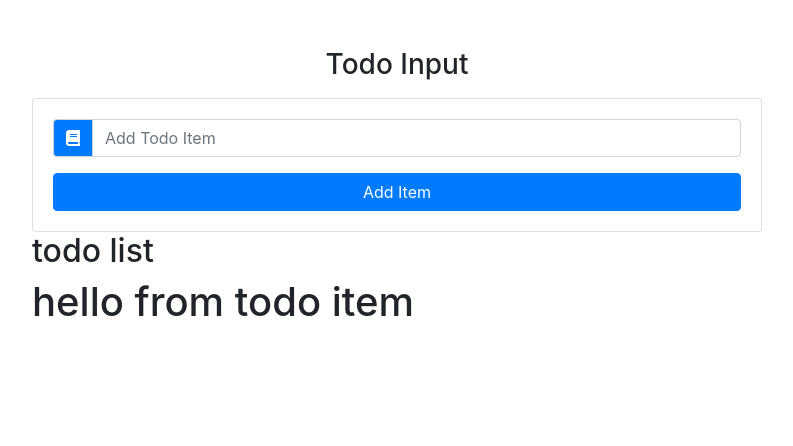
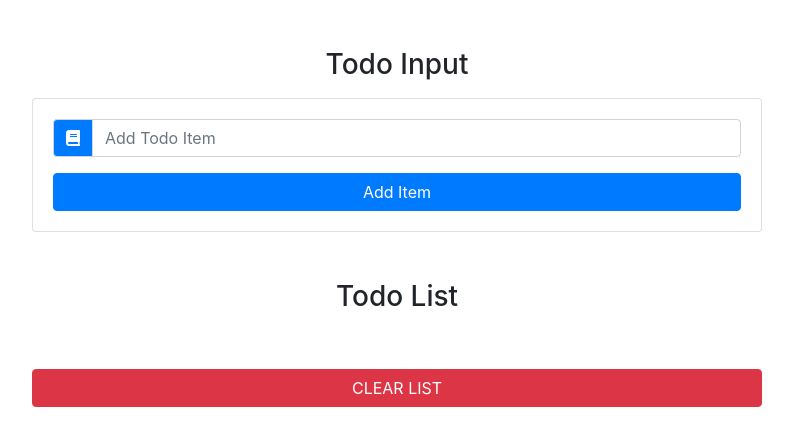
Before and after one commit to hgobir/todo-list-react, a React (Create React App) app: page / in a window 1280 px wide. Shown: the top 446 px of the page, without its empty margins (243-1036 px from the left). Built offline with nearby package versions, Linux system fonts and the light colour scheme; the HTML template or start-up script is replaced by a standard one.

Commit message:
added clear list

```diff
--- a/src/App.js
+++ b/src/App.js
@@ -9,18 +9,35 @@
 class App extends Component {
 
   state = {
-    items: [{ id: 1, title: 'wake up' }, { id: 2, title: 'make breakfast' }],
+    items: [],
     id:uuidv4(),
     item: '',
     editItem:false
   };
 
   handleChange = (e) => {
-    console.log('handle change');
+    this.setState({
+      item:e.target.value
+    });
+    // console.log('handle change');
   }
 
   handleSubmit = (e) => {
-    console.log('handle submit');
+    // console.log('handle submit');
+    e.preventDefault();
+    const newItem = {
+      id: this.state.id,
+      title:this.state.item
+    }
+    const updatedItems = [... this.state.items, newItem]
+
+    this.setState({
+      items: updatedItems,
+      id:uuidv4(),
+      item: '',
+      editItem: false
+
+    },() => console.log(this.state))
   }
 
   clearList = () => {
@@ -36,7 +53,7 @@
   }
 
   render() {
-    console.log(this.state);
+    // console.log(this.state);
   return (
     <div className="container">
       <div className="row">
--- a/src/components/TodoList.js
+++ b/src/components/TodoList.js
@@ -1,13 +1,31 @@
 import React, { Component } from 'react'
+import TodoItem from './TodoItem'
 import Item from './TodoItem'
 
 export default class TodoList extends Component {
     render() {
+
+        const {items, clearList, handleDelete, handleEdit} = this.props
         return (
-            <section>
-            <h2>todo list</h2>
-            <Item />
-            </section>
+
+            <ul className="list-group my-5">
+                <h3 className="text-capitalize text-center">todo list</h3>
+                {
+                    items.map( item => {
+                         return (
+                             <TodoItem
+                                key={item.id}
+                                title={item.title}
+                                handleDelete={() => handleDelete(item.id)}
+                                handleEdit={()=> handleEdit(item.id)}
+                                >
+                                {item}
+                                </TodoItem>
+                             )
+                        })
+                }<button type="button" className="btn btn-danger btn-block text-uppercase mt-5" onClick={clearList}>clear list</button>
+            </ul>
+
         )
     }
 }
```
Also changed, not shown: src/components/TodoInput.js (+6 -1 lines).
